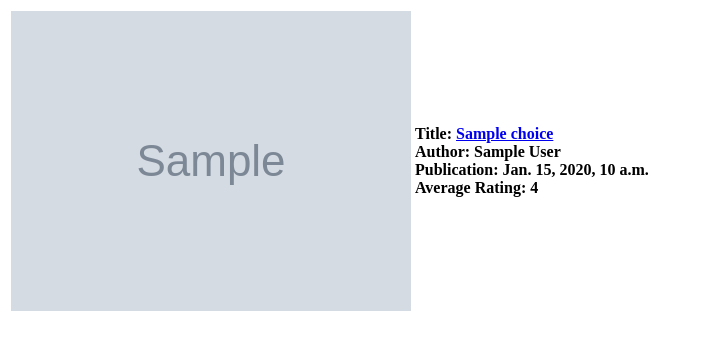
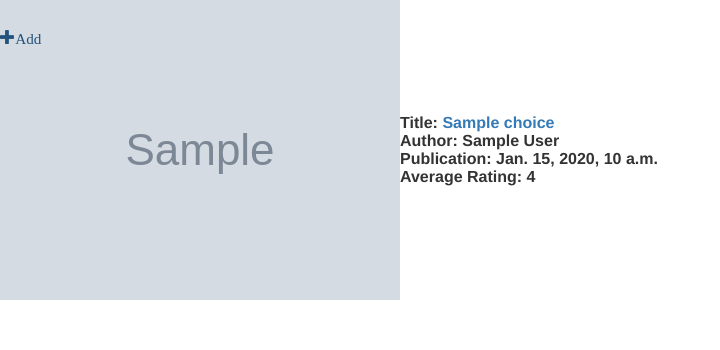
Before and after one commit to dnoneill/libraryproject, a Django app: template libraryproject/libraryapp/templates/choose.html in a window 1280 px wide. Shown: the top 350 px of the page, without its empty margins (0-720 px from the left). Run offline with Django 3.2, Linux system fonts and the light colour scheme; the template is opened without the code that fills it: most values are stand-ins (such as "Sample title", 1, 10 or a date in 2020); grey boxes marked "Sample" are stand-in pictures; lists and menus that the app fills with data are empty; some libraries are stand-ins or nearby versions.

Commit message:
add button

```diff
--- a/libraryproject/libraryapp/templates/choose.html
+++ b/libraryproject/libraryapp/templates/choose.html
@@ -1,8 +1,15 @@
 <html>
+<head>
+<meta name="viewport" content="width=device-width, initial-scale=1">
+    <link rel="stylesheet" href="https://maxcdn.bootstrapcdn.com/bootstrap/3.3.7/css/bootstrap.min.css">
+    <script src="https://ajax.googleapis.com/ajax/libs/jquery/3.2.1/jquery.min.js"></script>
+    <script src="https://maxcdn.bootstrapcdn.com/bootstrap/3.3.7/js/bootstrap.min.js"></script>
+</head>
 {% for choice in choices %}
 <table>
   <tr>
-    <th><a href="/add?title={{choice.title}}&author={{choice.author}}&pub_date={{choice.date}}"><img src="{{choice.image}}"/><a></th>
+    <th>
+<div class="wrapper"><a href="/add?title={{choice.title}}&author={{choice.author}}&pub_date={{choice.date}}"><img src="{{choice.image}}"/><span class="glyphicon glyphicon-plus">Add</span><a></div></th>
 <th>Title: <a href="{{choice.url}}">{{choice.title}}</a><br>
 Author: {{choice.author}}<br>
 Publication: {{choice.date}}<br>
@@ -11,7 +18,6 @@ Average Rating: {{choice.rating}}<br></th>
 </table>
 
 {% endfor %}
-</html>
 
 <style>
 table {
@@ -23,4 +29,15 @@ td, th {
 
 tr:nth-child(even) {
 }
-</style>
+
+.wrapper {
+   position: relative;
+}
+
+.wrapper .glyphicon {
+   position: absolute;
+   top: 30px;
+   left: 0px;
+   font-size:95%;
+}
+</style></html>
--- a/libraryproject/libraryproject/urls.py
+++ b/libraryproject/libraryproject/urls.py
@@ -19,4 +19,5 @@ from libraryapp import views as views
 urlpatterns = [
     url(r'^admin/', admin.site.urls),
     url(r'^choose', views.choose, name='choose'),
+    url(r'^add', views.add, name='add'),
 ]
```
Also changed, not shown: libraryproject/libraryapp/views.py (+7 -0 lines).
